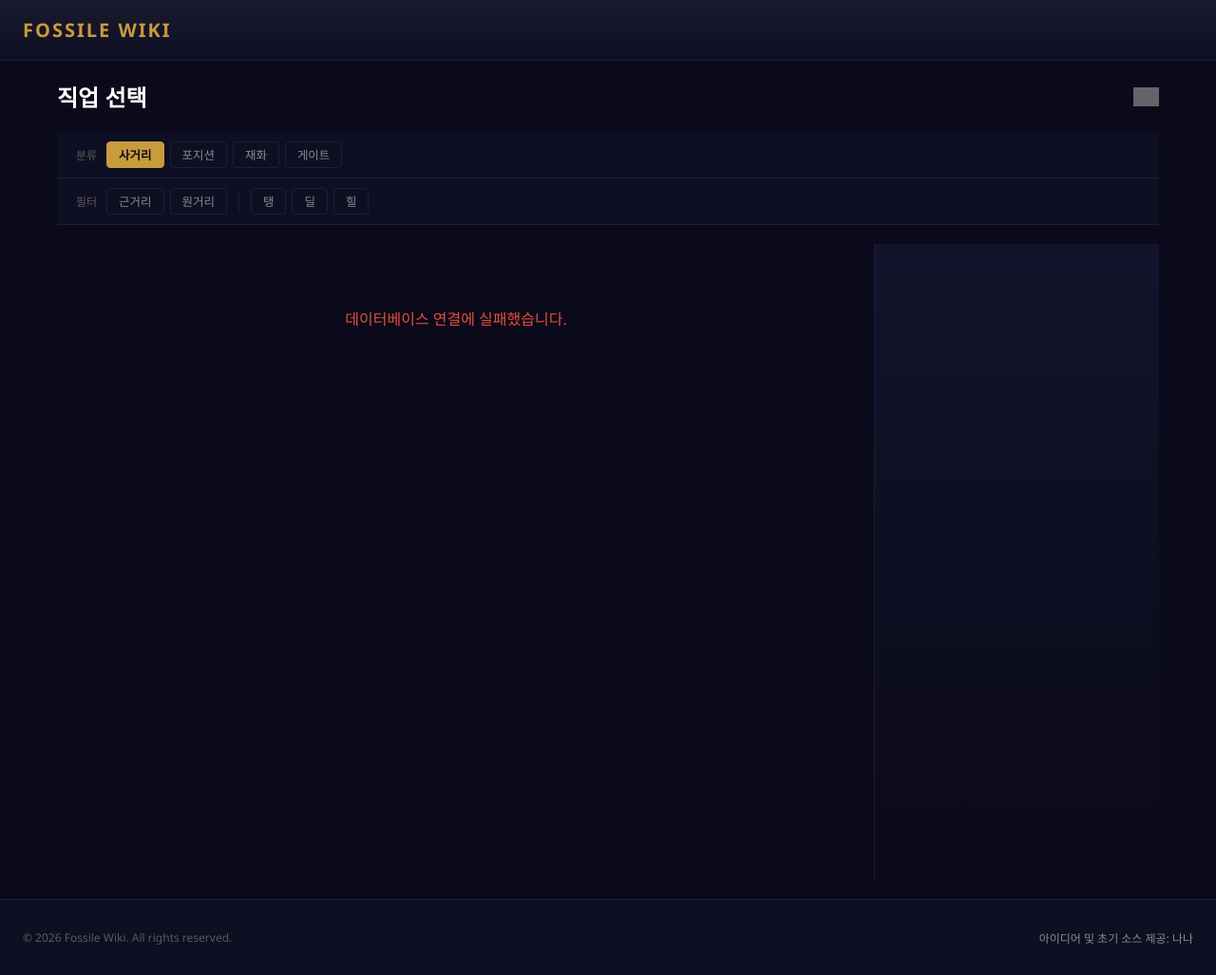
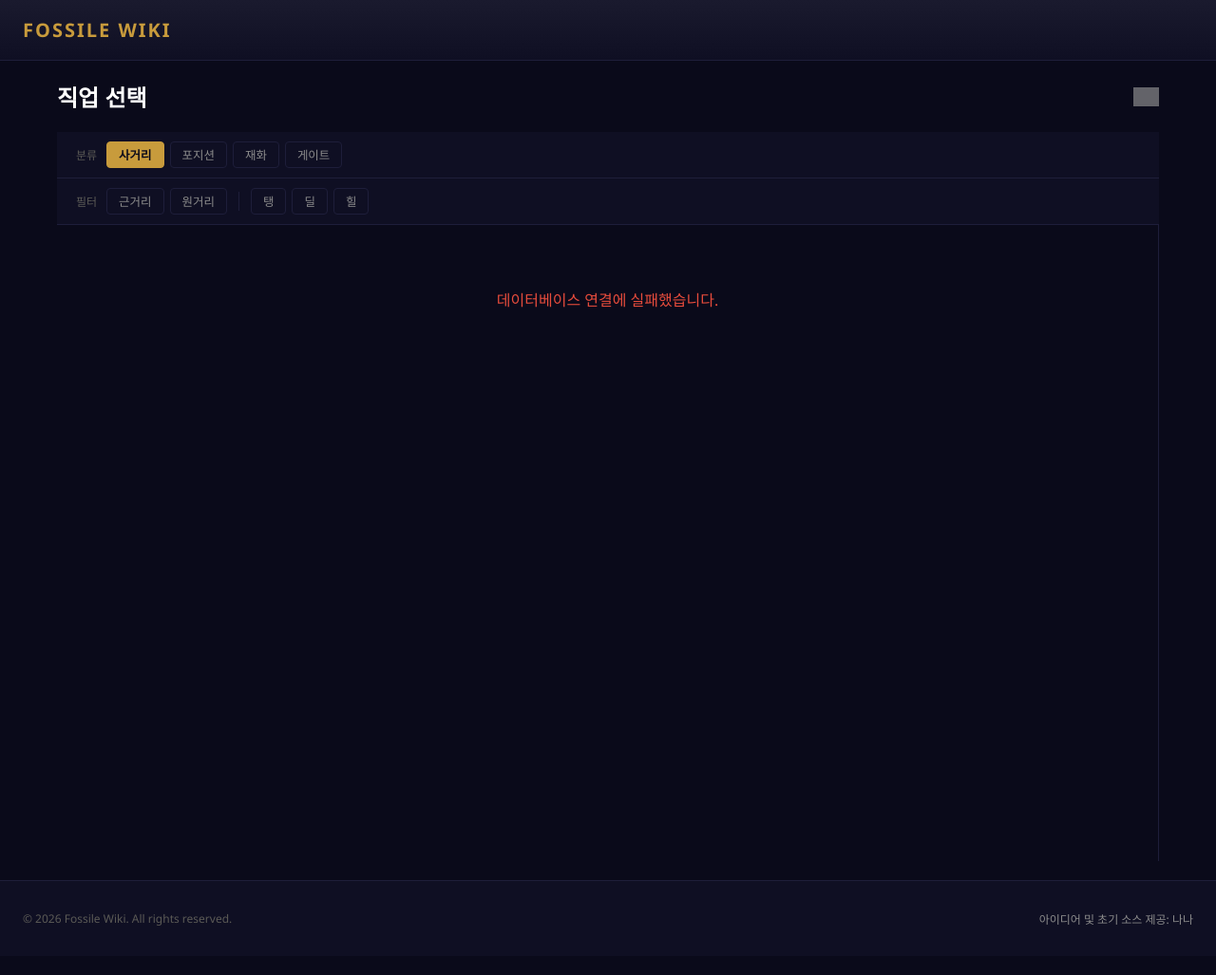
Before and after one commit to mmmphyun/rpg_sync_project, a Python web app: template src/web/templates/jobs.html in a window 1280 px wide. Shown: the whole page at 95% size. After the commit the page ends 975 px from the top, so only its background shows below. Run offline with Jinja, Linux system fonts and the light colour scheme; the template is opened without the code that fills it, so the values that code supplies are empty; grey boxes are pictures that could not be loaded.

Commit message:
fix: 사이드바 잘림 수정

```diff
--- a/src/web/templates/jobs.html
+++ b/src/web/templates/jobs.html
@@ -44,9 +44,9 @@
         <button class="filter-btn tag-filter" data-key="position" data-val="힐">힐</button>
     </div>
 
-    <div class="main" style="display: flex; gap: 20px; margin-top: 20px;">
-        <div class="grid-area" id="app" style="flex: 1;"></div>
-        <div class="sidebar" id="sidebar" style="width: 300px;">
+    <div class="main">
+        <div class="grid-area" id="app"></div>
+        <div class="sidebar" id="sidebar">
             <div class="sidebar-inner" id="sidebarContent"></div>
         </div>
     </div>
```
